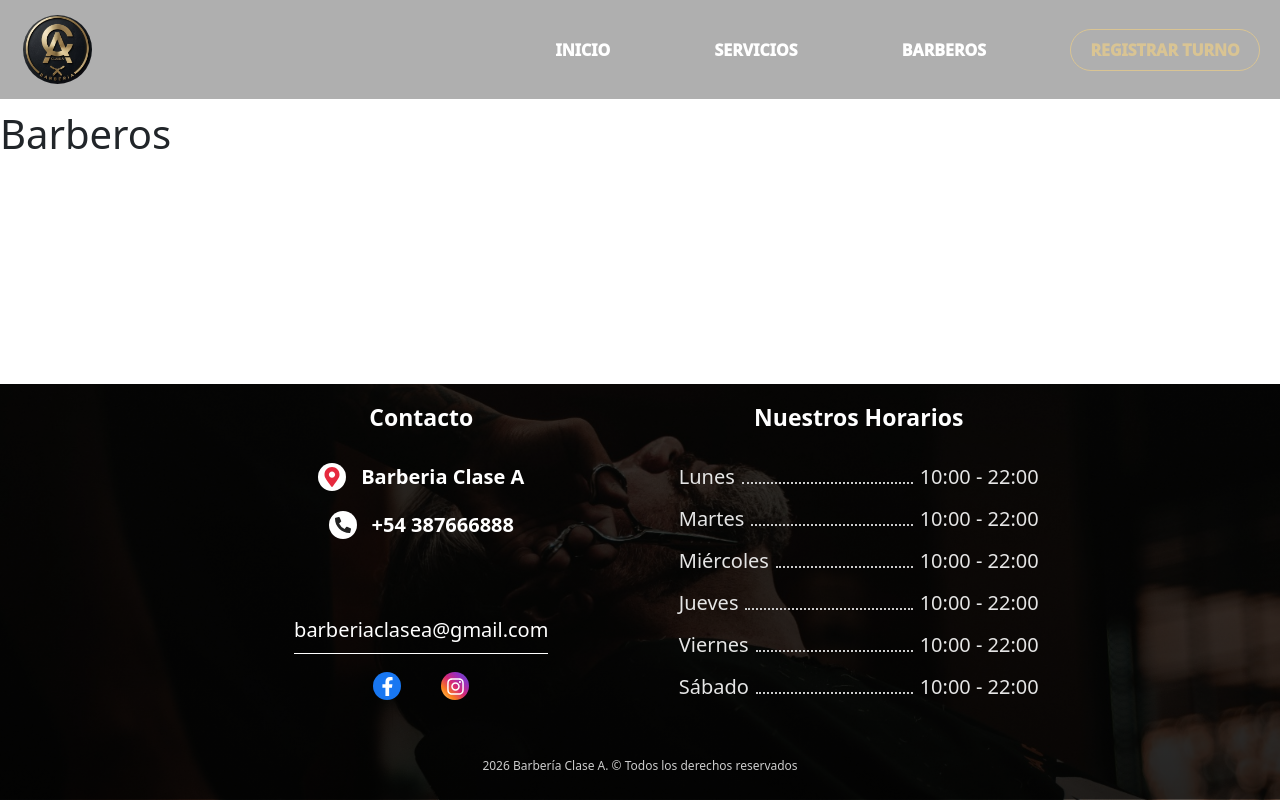
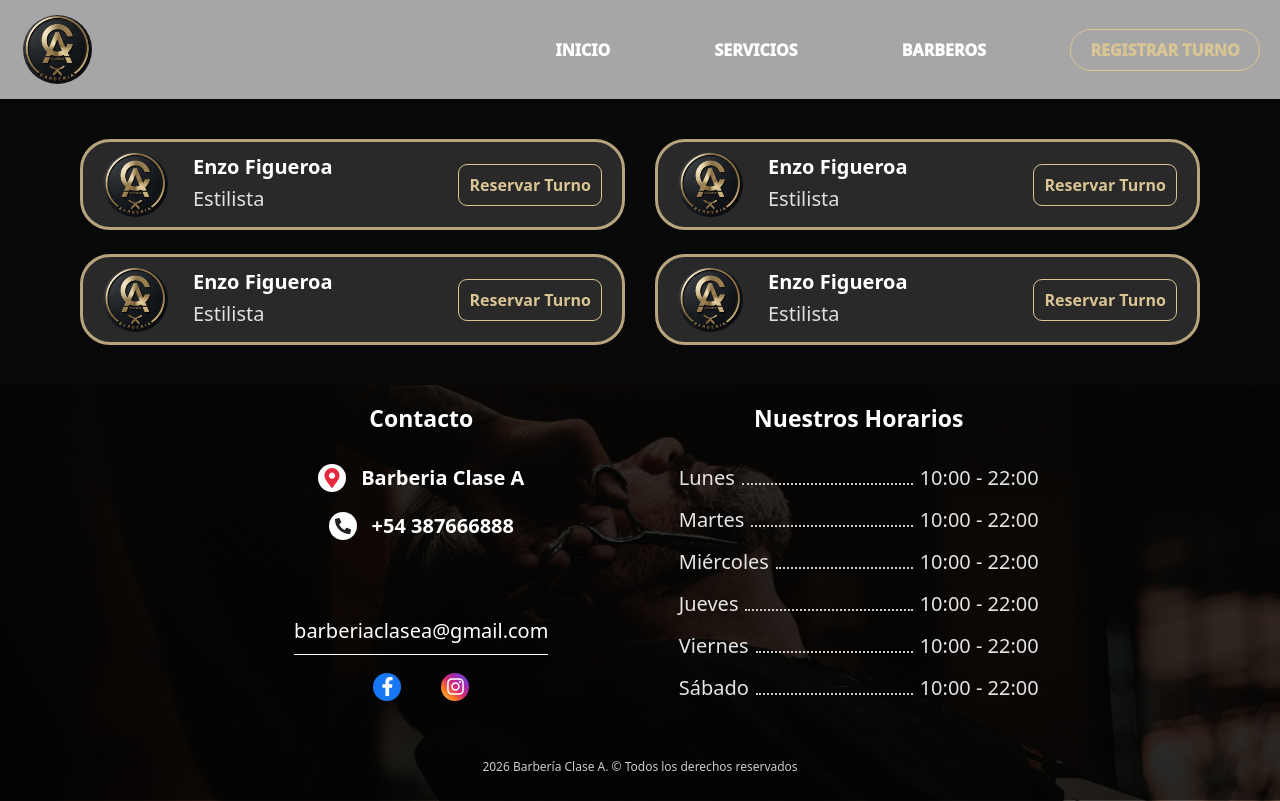
Before and after one commit to Braian436/frontend_pp, a React app: page /barberos in a window 1280 px wide. Built offline with nearby package versions, Linux system fonts and the light colour scheme; the HTML template or start-up script is replaced by a standard one.

Commit message:
Pagina de barberos con su lista y cards de cada uno de ellos

```diff
--- a/src/App.jsx
+++ b/src/App.jsx
@@ -3,6 +3,7 @@ import Navbar from './components/navbar/Navbar.jsx'
 import Footer from './components/footer/Footer.jsx'
 import { Routes, Route } from "react-router-dom";
 import styles from './App.module.css'
+import ListaBarberos from './pages/ListaBarberos.jsx';
 
 function App() {
   const [count, setCount] = useState(0)
@@ -14,7 +15,7 @@ function App() {
         <Routes>
           <Route path="/" element={<h1>Inicio</h1>} />
           <Route path="/servicios" element={<h1>Servicios</h1>} />
-          <Route path="/barberos" element={<h1>Barberos</h1>} />
+          <Route path="/barberos" element={<ListaBarberos />} />
           <Route path="/registrar-turno" element={<h1>Registrar Turno</h1>} />
         </Routes>
       </main>
--- a/src/App.module.css
+++ b/src/App.module.css
@@ -1,11 +1,12 @@
-
 .app {
+    min-height: 100vh;
     display: flex;
     flex-direction: column;
-    min-height: 100vh;
 }
 
 .contenido {
     flex: 1;
-    padding-top: 110px;
+    width: 100%;
+    padding: 0;
+    margin: 0;
 }
--- /dev/null
+++ b/src/components/cardBarbero/CardBarbero.jsx
@@ -0,0 +1,19 @@
+import { Link } from "react-router-dom";
+import styles from "./CardBarbero.module.css";
+
+export default function CardBarbero( {id, nombre, especialidad, foto} ) {
+    return (
+        <article className={styles.card}>
+            <img src={foto} alt={`Foto de ${nombre}`} className={styles.foto} />
+
+            <div className={styles.informacion}>
+                <h3 className={styles.nombre}>{nombre}</h3>
+                <p className={styles.especialidad}>{especialidad}</p>
+            </div>
+
+            <Link to={`/registrar-turno?barbero=${id}`} className={styles.botonReservar}>
+                Reservar Turno
+            </Link>
+        </article>
+    )
+}
--- /dev/null
+++ b/src/components/cardBarbero/CardBarbero.module.css
@@ -0,0 +1,70 @@
+.card {
+    display: flex;
+    align-items: center;
+    gap: 25px;
+    width: 100%;
+    padding: 10px 20px;
+    background-color: rgba(70, 70, 70, 0.55);
+    backdrop-filter: blur(3px);
+    border: 3px solid #b7a47c;
+    border-radius: 30px;
+    transition: all 0.3s ease;
+}
+
+.card:hover {
+    background-color: rgba(80, 80, 80, 0.7);
+    border-color: #D9C493;
+    transform: translateY(-3px);
+}
+
+.foto {
+    width: 65px;
+    height: 65px;
+    border-radius: 50%;
+    object-fit: cover;
+    flex-shrink: 0;
+}
+
+.informacion {
+    flex: 1;
+}
+
+.nombre {
+    color: white;
+    font-size: 20px;
+    font-weight: 800;
+    margin: 0 0 5px;
+}
+
+.especialidad {
+    color: #e0e0e0;
+    font-size: 20px;
+    font-weight: 400;
+    margin: 0;
+}
+
+.botonReservar {
+    display: inline-flex;
+    align-items: center;
+    justify-content: center;
+
+    padding: 8px 10px;
+    min-height: 37px;
+
+    color: #D9C493;
+    font-size: 16px;
+    font-weight: 700;
+    text-decoration: none;
+    white-space: nowrap;
+
+    background-color: transparent;
+    border: 1px solid #D9C493;
+    border-radius: 9px;
+
+    transition: all 0.3s ease;
+}
+
+.botonReservar:hover {
+    background-color: #D9C493;
+    color: #1a1a1a;
+}
--- a/src/components/navbar/Navbar.module.css
+++ b/src/components/navbar/Navbar.module.css
@@ -1,10 +1,10 @@
 .header {
-    position: absolute;
+    position: sticky;
     top: 0;
     left: 0;
     width: 100%;
     z-index: 100;
-    background-color: rgba(26, 26, 26, 0.35);
+    background-color: rgba(0, 0, 0, 0.35);
 }
 
 .navbar {
--- /dev/null
+++ b/src/pages/ListaBarberos.jsx
@@ -0,0 +1,53 @@
+import CardBarbero from "../components/cardBarbero/CardBarbero";
+import styles from "./ListaBarberos.module.css";
+import Logo from "../assets/LOGO-BARBER.png";
+
+export default function ListaBarberos() {
+
+    const barberos = [
+    {
+        id: 1,
+        nombre: "Enzo Figueroa",
+        especialidad: "Estilista",
+        foto: Logo,
+    },
+    {
+        id: 2,
+        nombre: "Enzo Figueroa",
+        especialidad: "Estilista",
+        foto: Logo,
+    },
+    {
+        id: 3,
+        nombre: "Enzo Figueroa",
+        especialidad: "Estilista",
+        foto: Logo,
+    },
+    {
+        id: 4,
+        nombre: "Enzo Figueroa",
+        especialidad: "Estilista",
+        foto: Logo,
+    },
+    ];
+
+    return (
+        <section className={styles.seccion}>
+
+            <div className={styles.contenedor}>
+
+                {barberos.map((barbero) => (
+                    <CardBarbero
+                        key={barbero.id}
+                        id={barbero.id}
+                        nombre={barbero.nombre}
+                        especialidad={barbero.especialidad}
+                        foto={barbero.foto}
+                    />
+                ))}
+
+            </div>
+
+        </section>
+    );
+}
--- /dev/null
+++ b/src/pages/ListaBarberos.module.css
@@ -0,0 +1,17 @@
+.seccion {
+    width: 100%;
+    padding: 40px 80px;
+    background-color: #080808;
+    background-size: cover;
+    background-position: center;
+    background-repeat: no-repeat;
+}
+
+.contenedor {
+    display: grid;
+    grid-template-columns: repeat(2, minmax(0, 1fr));
+    gap: 24px 30px;
+    width: 100%;
+    max-width: 1200px;
+    margin: 0 auto;
+}
```
Also changed, not shown: src/components/fondoPagina/FondoPagina.jsx (added, +8 -0 lines), src/components/fondoPagina/FondoPagina.module.css (added, +12 -0 lines).
